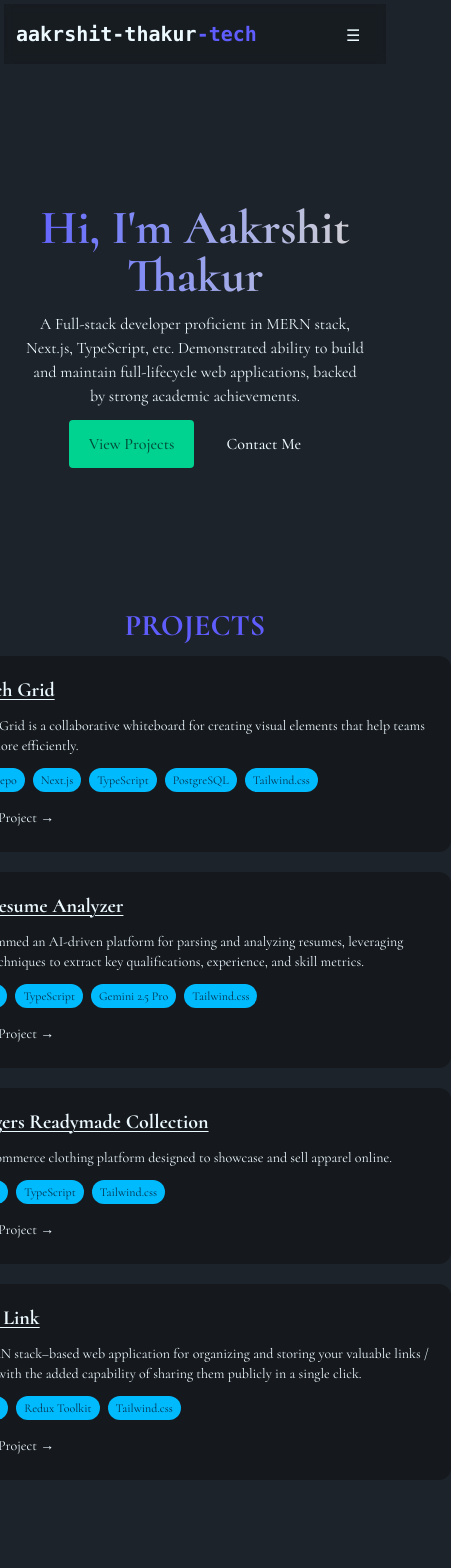
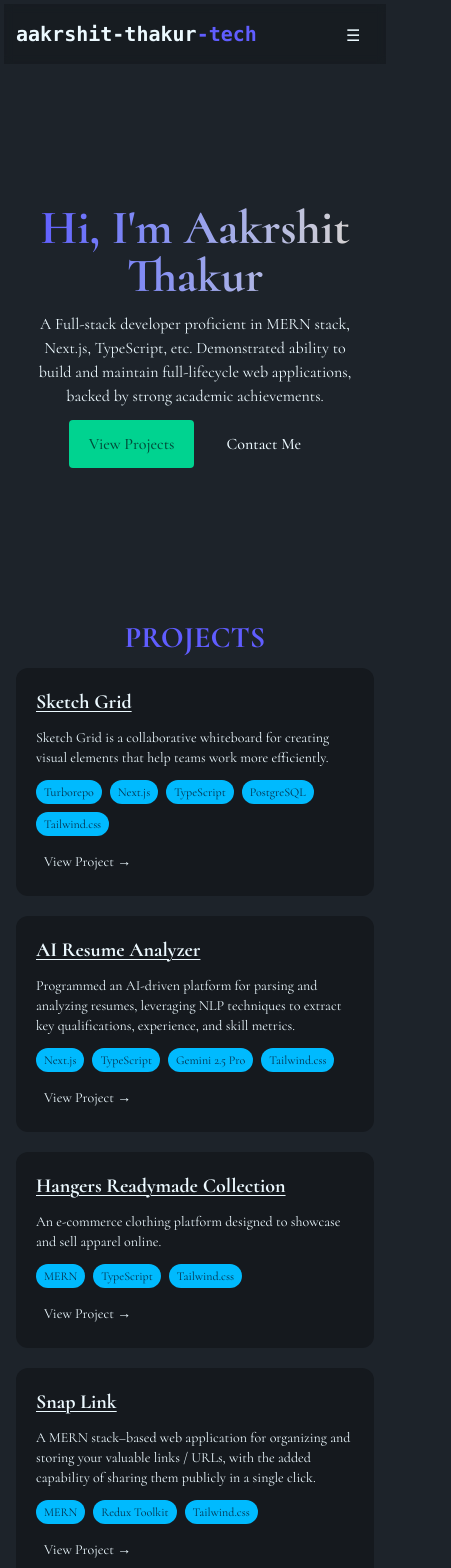
Before and after one commit to AakrshitThakur/aakrshit-thakur-portfolio, a React (Vite) app: page / in a window 390 px wide. Shown: the top 1568 px of the page, 451 px wide, since content can reach past the window. Built offline with nearby package versions, Linux system fonts and the light colour scheme.

Commit message:
responsiveness

```diff
--- a/src/components/sections/Contact.jsx
+++ b/src/components/sections/Contact.jsx
@@ -28,8 +28,8 @@ export default function Contact() {
   };
 
   return (
-    <section id="contact" className="h-[75vh] w-full flex justify-center items-center">
-      <RevealOnScroll className="w-full max-w-lg">
+    <section id="contact" className="h-[65vh] w-full flex justify-center items-center p-3 sm:p-4 md:p-5">
+      <RevealOnScroll className="w-full max-w-sm sm:max-w-md md:max-w-lg">
         <div className="mx-auto space-y-3 sm:space-y-4 md:space-y-5">
           <h2 className="text-[#605dff] text-3xl sm:text-4xl font-bold text-center">GET IN TOUCH</h2>
           <form className="space-y-5 text-sm sm:text-base" onSubmit={handleOnSubmit}>
--- a/src/components/sections/Home.jsx
+++ b/src/components/sections/Home.jsx
@@ -2,9 +2,9 @@ import RevealOnScroll from "../RevealOnScroll";
 
 export default function Home() {
   return (
-    <section id="home" className="h-[55vh] w-full flex justify-center items-center">
-      <RevealOnScroll>
-        <div className="flex flex-col justify-center items-center gap-3 whitespace-normal p-5 sm:p-6 md:p-7 rounded-xl">
+    <section id="home" className="h-[55vh] w-full flex justify-center items-center p-3 sm:p-4 md:p-5">
+      <RevealOnScroll className="w-full max-w-sm sm:max-w-lg md:max-w-3xl">
+        <div className="flex flex-col justify-center items-center gap-3 p-5 sm:p-6 md:p-7 rounded-xl">
           {/* heading */}
           <h1 className="text-5xl sm:text-6xl md:text-7xl font-bold text-center bg-gradient-to-r from-[#605dff] to-stone-300 bg-clip-text text-transparent leading-none">
             Hi, I&apos;m Aakrshit Thakur
--- a/src/components/sections/Projects.jsx
+++ b/src/components/sections/Projects.jsx
@@ -30,14 +30,14 @@ const PROJECTS = [
     href: "https://snap-link-frontend.vercel.app/",
   },
 ];
-
+// md:grid-cols-[350px_350px] lg:grid-cols-[450px_450px]
 export default function Projects() {
   return (
-    <section id="projects" className="min-h-[75vh] w-full flex items-center justify-center">
-      <RevealOnScroll>
-        <div className="w-full max-w-5xl mx-auto space-y-3 sm:space-y-4 md:space-y-5">
+    <section id="projects" className="min-h-[75vh] w-full flex items-center justify-center p-3 sm:p-4 md:p-5">
+      <RevealOnScroll className="shrink-0 w-full max-w-3xl sm:max-w-4xl md:max-w-5xl">
+        <div className="w-full mx-auto space-y-3 sm:space-y-4 md:space-y-5">
           <h2 className="text-[#605dff] text-3xl sm:text-4xl font-bold text-center">PROJECTS</h2>
-          <div className="grid grid-cols-[32rem] md:grid-cols-[350px_350px] lg:grid-cols-[450px_450px] gap-5">
+          <div className="grid grid-cols-[repeat(auto-fit,minmax(200px,500px))] justify-center gap-5">
             {PROJECTS.map((project) => (
               <article
                 key={project.id}
```
